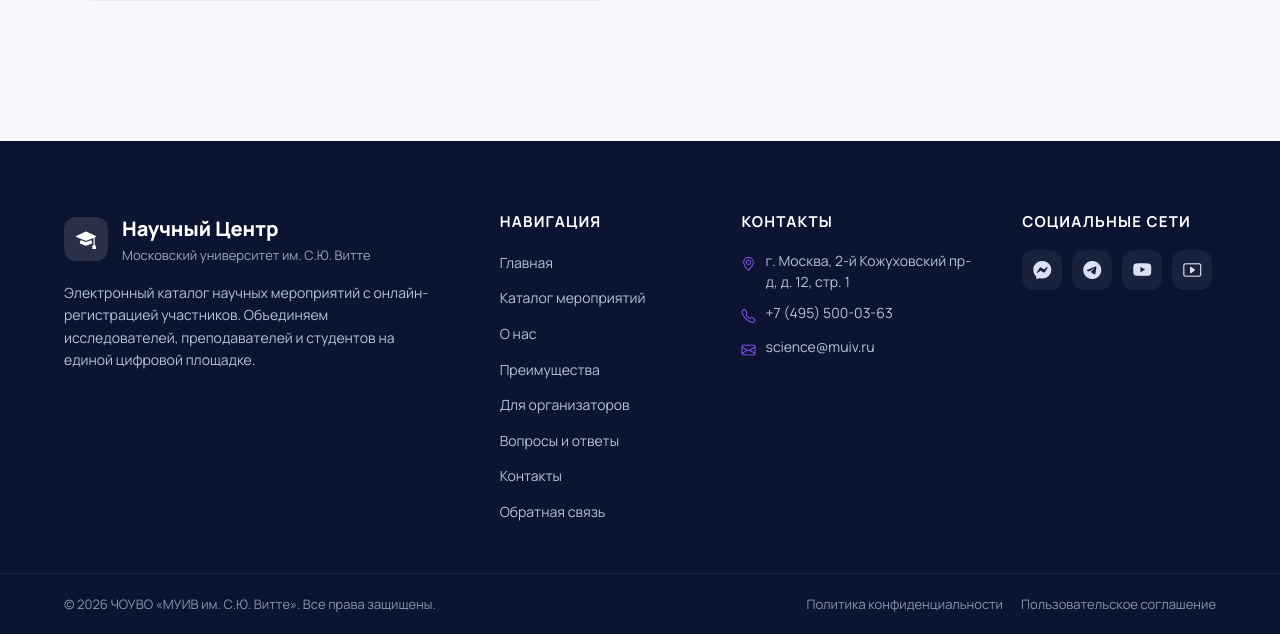
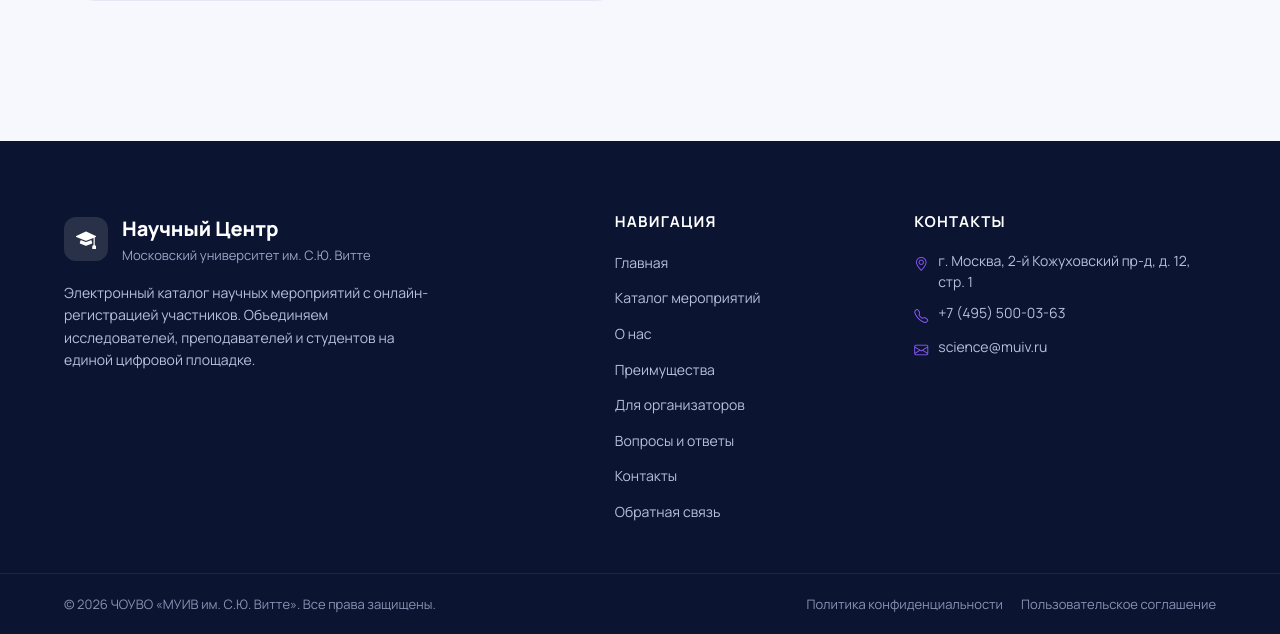
Before and after one commit to seminar1/seminar, a Django app: a page that uses templates/base.html in a window 1280 px wide. Shown: the part 1919-2553 px from the top of the page. Run offline with Django 5.2, Linux system fonts and the light colour scheme; data comes from the database, SQL or seed files in the repository.

Commit message:
Removed social references

```diff
--- a/static/css/base.css
+++ b/static/css/base.css
@@ -668,7 +668,7 @@ ul {
 
 .site-footer__grid {
     display: grid;
-    grid-template-columns: 2fr 1fr 1.2fr 1fr;
+    grid-template-columns: 2fr 1fr 1.2fr;
     gap: 48px;
     padding: 72px 24px 48px;
 }
@@ -733,29 +733,6 @@ ul {
 .site-footer__list--contacts i {
     color: var(--color-accent);
     margin-top: 3px;
-}
-
-.site-footer__socials {
-    display: flex;
-    gap: 10px;
-}
-
-.site-footer__socials a {
-    display: inline-flex;
-    align-items: center;
-    justify-content: center;
-    width: 40px;
-    height: 40px;
-    border-radius: 12px;
-    background: rgba(255, 255, 255, 0.06);
-    color: #dbe1f5;
-    font-size: 18px;
-}
-
-.site-footer__socials a:hover {
-    background: var(--color-primary);
-    color: #fff;
-    transform: translateY(-2px);
 }
 
 .site-footer__bottom {
--- a/static/css/event_detail.css
+++ b/static/css/event_detail.css
@@ -556,31 +556,6 @@
     font-weight: 600;
 }
 
-.event-sidebar__socials {
-    display: flex;
-    gap: 10px;
-}
-
-.event-sidebar__socials a {
-    width: 42px;
-    height: 42px;
-    border-radius: 12px;
-    background: var(--color-surface-alt);
-    color: var(--color-text);
-    display: inline-flex;
-    align-items: center;
-    justify-content: center;
-    font-size: 18px;
-    transition: background-color var(--transition), color var(--transition),
-                transform var(--transition);
-}
-
-.event-sidebar__socials a:hover {
-    background: linear-gradient(135deg, var(--color-primary), var(--color-accent));
-    color: #fff;
-    transform: translateY(-2px);
-}
-
 
 .event-related {
     padding: 40px 0 80px;
--- a/templates/base.html
+++ b/templates/base.html
@@ -222,16 +222,6 @@
                     <li><i class="bi bi-envelope"></i> science@muiv.ru</li>
                 </ul>
             </div>
-
-            <div class="site-footer__col">
-                <h4 class="site-footer__heading">Социальные сети</h4>
-                <div class="site-footer__socials">
-                    <a href="#" aria-label="ВКонтакте"><i class="bi bi-messenger"></i></a>
-                    <a href="#" aria-label="Telegram"><i class="bi bi-telegram"></i></a>
-                    <a href="#" aria-label="YouTube"><i class="bi bi-youtube"></i></a>
-                    <a href="#" aria-label="RuTube"><i class="bi bi-play-btn"></i></a>
-                </div>
-            </div>
         </div>
 
         <div class="site-footer__bottom">
```
Also changed, not shown: app/settings.py (+17 -17 lines).
